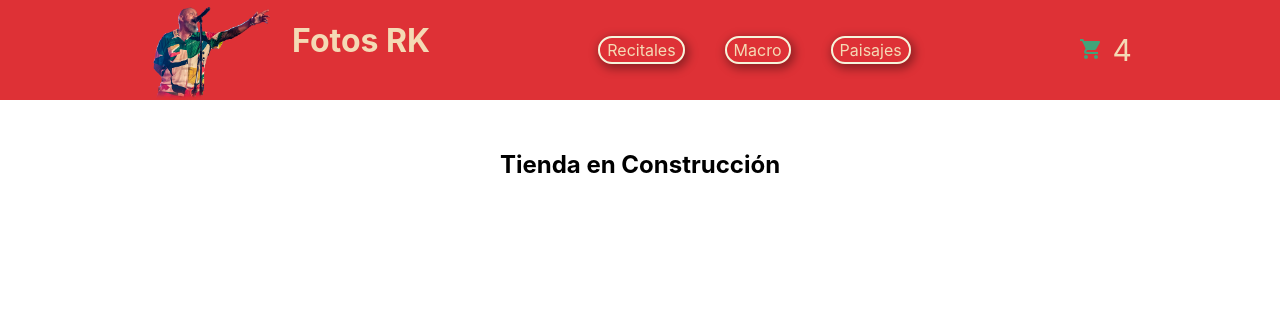
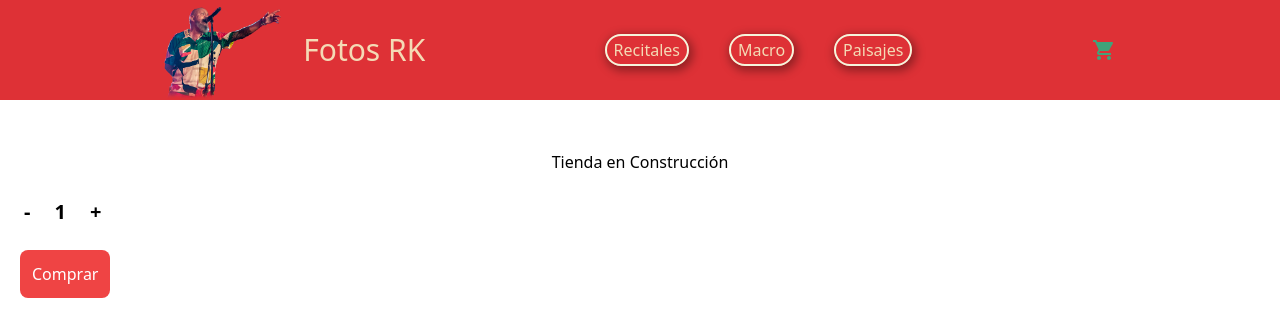
Before and after one commit to fedeRK/tiendafotos-errecalde, a React (Create React App) app: page / in a window 1280 px wide. Shown: the top 336 px of the page. Built offline with nearby package versions, Linux system fonts and the light colour scheme.

Commit message:
ADD ItemCount

```diff
--- a/package.json
+++ b/package.json
@@ -36,5 +36,10 @@
       "last 1 firefox version",
       "last 1 safari version"
     ]
+  },
+  "devDependencies": {
+    "autoprefixer": "^10.4.7",
+    "postcss": "^8.4.14",
+    "tailwindcss": "^3.1.4"
   }
 }
--- /dev/null
+++ b/postcss.config.js
@@ -0,0 +1,6 @@
+module.exports = {
+  plugins: {
+    tailwindcss: {},
+    autoprefixer: {},
+  },
+}
--- /dev/null
+++ b/src/components/ItemCount.jsx
@@ -0,0 +1,36 @@
+import React, {useState} from 'react'
+
+const ItemCount = ({stock, initial = 0}) => {
+
+    const [cuenta, setCuenta] = useState(initial)
+
+    const sumar = () => {
+      if (cuenta < stock ) {
+        setCuenta(cuenta + 1)
+      }
+
+    }
+    const restar = () => {
+      if (cuenta > 0) {
+      setCuenta(cuenta - 1)
+      }
+    }
+
+    const onAdd = () => {
+      if(cuenta >= 1)
+      alert (`Gracias por su compra`)
+    }
+
+  return (
+    <>
+      <div className='flex gap-6 p-6 font-bold text-xl'>
+        <button className='flex' onClick={restar}>-</button>
+        <p>{cuenta}</p>
+        <button onClick={sumar}>+</button>
+      </div>
+      <button className='mx-5 rounded-lg bg-red-500 p-3 text-white' onClick={onAdd}>Comprar</button>
+    </>
+  )
+}
+
+export default ItemCount
--- a/src/components/ItemListContainer/ItemListContainer.js
+++ b/src/components/ItemListContainer/ItemListContainer.jsx
@@ -1,8 +1,14 @@
+import ItemCount from "../ItemCount";
+
 function ItemListContainer(props) {
     const {proximamente} = props;
 
     return(
+        <>
         <h2 style={styles.container}>Tienda en Construcción</h2>
+
+        <ItemCount stock={10} initial={1}/>
+        </>
     );
 }
 
--- a/src/components/Navbar/Cart.css
+++ b/src/components/Navbar/Cart.css
@@ -1,9 +1,5 @@
 .carrito {
-    font-size: 30px;
+    font-size: 10px;
     color: #40a37a;
     padding-right: 5px;
 }
-span {
-    font-size: 30px;
-    color: #f4dab5;
-}
--- a/src/components/Navbar/CartWidget.jsx
+++ b/src/components/Navbar/CartWidget.jsx
@@ -3,8 +3,8 @@ import './Cart.css';
 
 const Cart =()=>{
     return(
-    <div>
-        <ShoppingCartIcon className='carrito'/> <span>4</span>
+    <div className='carrito'>
+        <ShoppingCartIcon/>
     </div>)}
 
 export default Cart
--- a/src/components/Navbar/NavBar.css
+++ b/src/components/Navbar/NavBar.css
@@ -5,9 +5,6 @@ header {
     background-color: #de3136;
 }
 
-.initial{
-    display: flex;
-}
 .logo {
     height: 100px;
     margin-right: 20px;
--- a/src/components/Navbar/NavBar.js
+++ b/src/components/Navbar/NavBar.js
@@ -5,9 +5,9 @@ import Cart from './CartWidget';
 const NavBar = () => {
     return(
         <header>
-            <div className='initial'>
+            <div className='flex'>
                 <img className='logo' src={logo} alt="logo"/>
-                <h1 className='title'>Fotos RK</h1>
+                <h1 className='title text-3xl pt-8'>Fotos RK</h1>
             </div>
                 <nav>
                     <a href="">Recitales</a>
--- a/src/index.css
+++ b/src/index.css
@@ -1,13 +1,3 @@
-body {
-  margin: 0;
-  font-family: -apple-system, BlinkMacSystemFont, 'Segoe UI', 'Roboto', 'Oxygen',
-    'Ubuntu', 'Cantarell', 'Fira Sans', 'Droid Sans', 'Helvetica Neue',
-    sans-serif;
-  -webkit-font-smoothing: antialiased;
-  -moz-osx-font-smoothing: grayscale;
-}
-
-code {
-  font-family: source-code-pro, Menlo, Monaco, Consolas, 'Courier New',
-    monospace;
-}
+@tailwind base;
+@tailwind components;
+@tailwind utilities;
--- /dev/null
+++ b/tailwind.config.js
@@ -0,0 +1,9 @@
+module.exports = {
+  content: [
+    "./src/**/*.{js,jsx,ts,tsx}",
+  ],
+  theme: {
+    extend: {},
+  },
+  plugins: [],
+}
```
Also changed, not shown: 1 other file (tests, documents, lock files or other folders).
